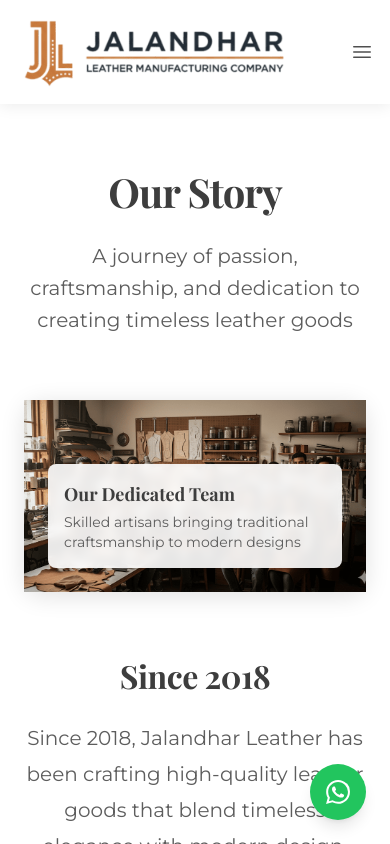
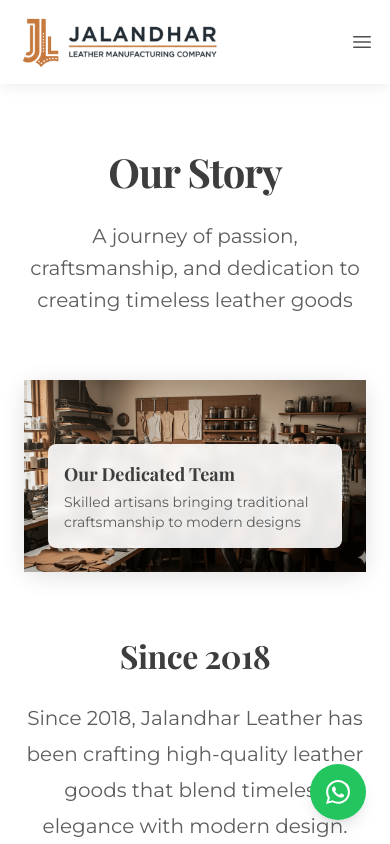
Before and after one commit to jalandharleather30-ass/jalandharleather, a Next.js app: page /our-story in a window 390 px wide. Shown: the top 844 px of the page. Built offline with nearby package versions, Linux system fonts and the light colour scheme.

Commit message:
Fix logo sizing for desktop/laptop/tablet - reduced oversized logos, added responsive CSS media queries, updated business hours to Mon-Fri 9AM-6PM

```diff
--- a/src/app/contact/page.tsx
+++ b/src/app/contact/page.tsx
@@ -108,8 +108,8 @@ export default function ContactPage() {
                   <div className="ml-4">
                     <h3 className="text-sm font-medium text-secondary-900">Business Hours</h3>
                     <div className="mt-1 text-sm text-secondary-600">
-                      <p>Monday - Saturday: 9:00 AM - 7:00 PM</p>
-                      <p>Sunday: 10:00 AM - 5:00 PM</p>
+                      <p>Monday - Friday: 9:00 AM - 6:00 PM</p>
+                      <p>Saturday - Sunday: Closed</p>
                     </div>
                   </div>
                 </div>
--- a/src/app/globals.css
+++ b/src/app/globals.css
@@ -50,11 +50,49 @@ select:focus {
 }
 
 /* Logo optimization for better visibility */
+/* Logo styling */
 .logo-image {
-  image-rendering: -webkit-optimize-contrast;
+  display: block;
+  height: auto;
+  max-width: 100%;
+  object-fit: contain;
   image-rendering: crisp-edges;
-  max-width: 100%;
-  height: auto;
+  -webkit-font-smoothing: antialiased;
+  -moz-osx-font-smoothing: grayscale;
+}
+
+/* Custom height utilities for logo */
+.h-13 {
+  height: 3.25rem; /* 52px */
+}
+
+.h-15 {
+  height: 3.75rem; /* 60px */
+}
+
+/* Ensure logos are properly sized on different screens */
+@media (max-width: 640px) {
+  .logo-image {
+    max-height: 2.5rem; /* 40px on mobile */
+  }
+}
+
+@media (min-width: 641px) and (max-width: 768px) {
+  .logo-image {
+    max-height: 3rem; /* 48px on small tablets */
+  }
+}
+
+@media (min-width: 769px) and (max-width: 1024px) {
+  .logo-image {
+    max-height: 3.25rem; /* 52px on tablets */
+  }
+}
+
+@media (min-width: 1025px) {
+  .logo-image {
+    max-height: 3.75rem; /* 60px on desktop */
+  }
 }
 
 /* Ensure logos don't get cut off on any device */
--- a/src/components/Footer.tsx
+++ b/src/components/Footer.tsx
@@ -72,10 +72,10 @@ export default function Footer() {
               <Image
                 src="/logo/site.png"
                 alt="Jalandhar Leather"
-                width={280}
-                height={70}
-                className="h-14 sm:h-16 md:h-18 lg:h-20 w-auto logo-image"
-                style={{ maxHeight: '80px', width: 'auto' }}
+                width={240}
+                height={60}
+                className="h-12 sm:h-13 md:h-14 lg:h-15 w-auto logo-image"
+                style={{ maxHeight: '60px', width: 'auto' }}
               />
             </Link>
             <p className="mt-6 text-sm leading-6 text-secondary-600 max-w-md">
--- a/src/components/Header.tsx
+++ b/src/components/Header.tsx
@@ -46,13 +46,13 @@ export default function Header() {
           <Link href="/" className="block">
             <span className="sr-only">Jalandhar Leather</span>
             <Image
-              className="h-12 sm:h-14 md:h-16 lg:h-18 xl:h-20 w-auto logo-image"
+              className="h-10 sm:h-12 md:h-13 lg:h-14 xl:h-15 w-auto logo-image"
               src="/logo/site.png"
               alt="Jalandhar Leather"
-              width={320}
-              height={80}
+              width={240}
+              height={60}
               priority
-              style={{ maxHeight: '80px', width: 'auto' }}
+              style={{ maxHeight: '60px', width: 'auto' }}
             />
           </Link>
         </div>
--- a/src/components/JsonLd.tsx
+++ b/src/components/JsonLd.tsx
@@ -104,7 +104,7 @@ export const localBusinessSchema = {
   },
   "openingHoursSpecification": {
     "@type": "OpeningHoursSpecification",
-    "dayOfWeek": ["Monday", "Tuesday", "Wednesday", "Thursday", "Friday", "Saturday"],
+    "dayOfWeek": ["Monday", "Tuesday", "Wednesday", "Thursday", "Friday"],
     "opens": "09:00",
     "closes": "18:00"
   },
```
